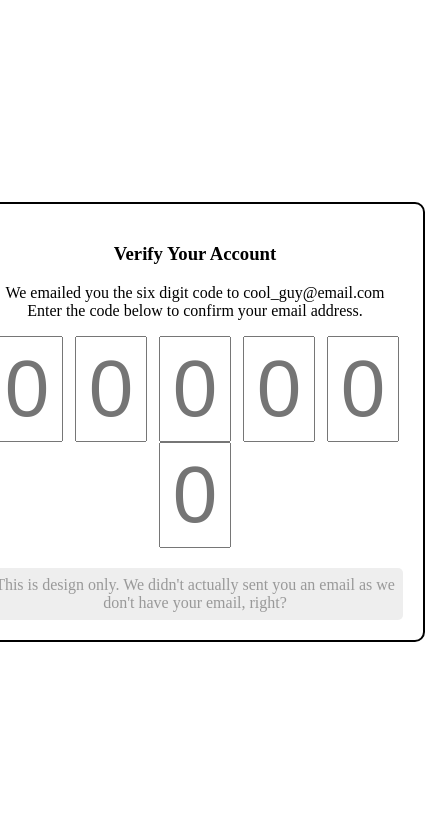
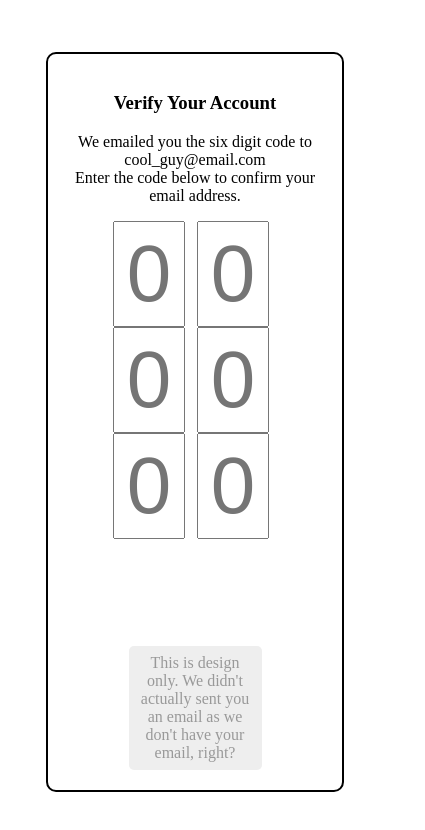
Before and after one commit to pritamkhaple/otp-ui, a plain HTML site: page index.html in a window 390 px wide. Shown: the whole page, 425 px wide, since content can reach past the window. Drawn offline with Linux system fonts and the light colour scheme.

Commit message:
Add files via upload

```diff
--- a/styles.css
+++ b/styles.css
@@ -44,3 +44,21 @@ html {
   margin-top: 20px;
   padding: 8px;
 }
+
+@media only screen and (max-width: 764px){
+
+  .inputs-container{
+    width: 63vw;
+    height: 48vh;
+  }
+
+  .otp-container {
+    width: 65vw;
+
+  }
+
+
+  .foot-note {
+    width: 30vw;
+  }
+}
```
